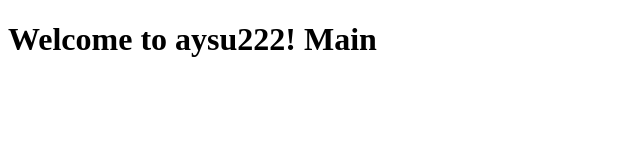
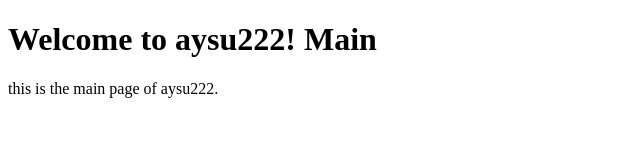
Before and after one commit to aysupashali22/aysu222, a plain HTML site: page index.html in a window 1280 px wide. Shown: the whole page, without its empty margins (0-640 px from the left). Drawn offline with Linux system fonts and the light colour scheme.

Commit message:
Test html

```diff
--- a/index.html
+++ b/index.html
@@ -10,5 +10,8 @@
    Welcome to aysu222!
    Main
     </h1>
+    <p>
+        this is the main page of aysu222.
+    </p>
 </body>
 </html>
```
Also changed, not shown: 2 other files.
